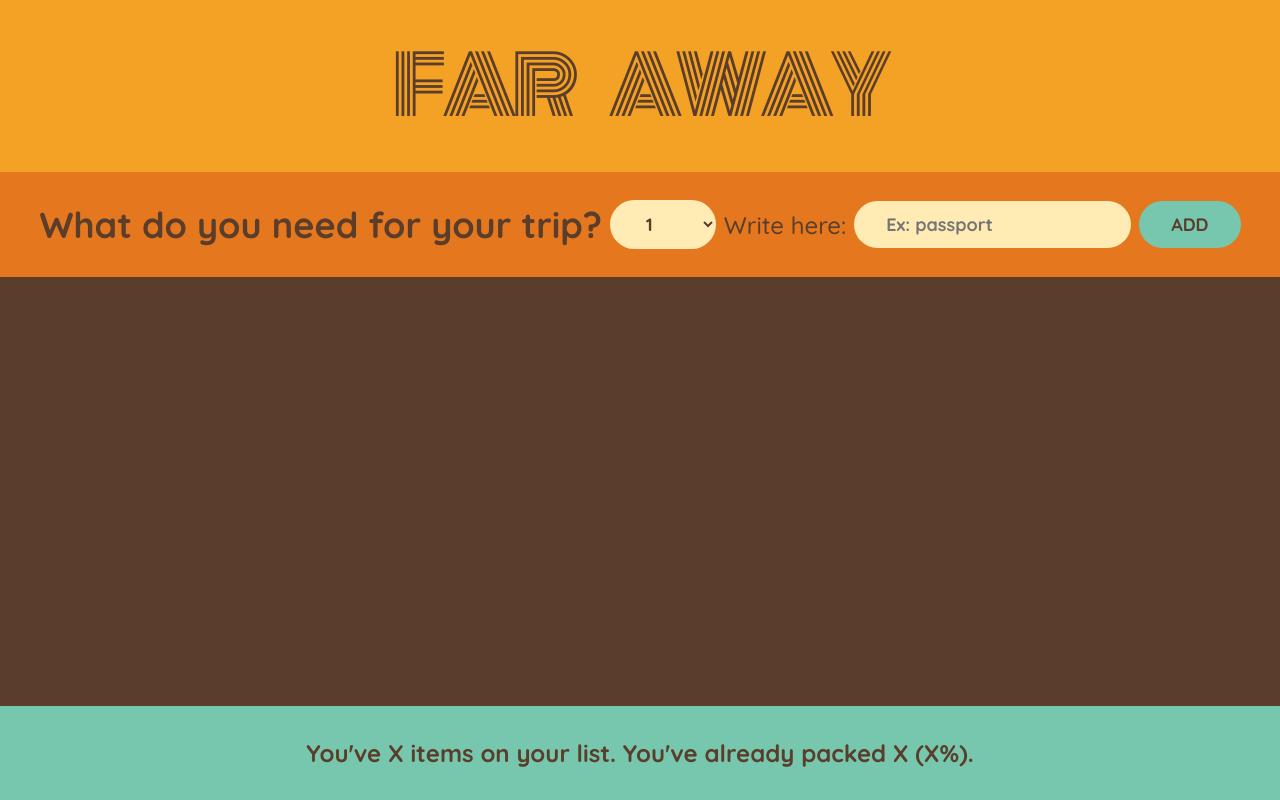
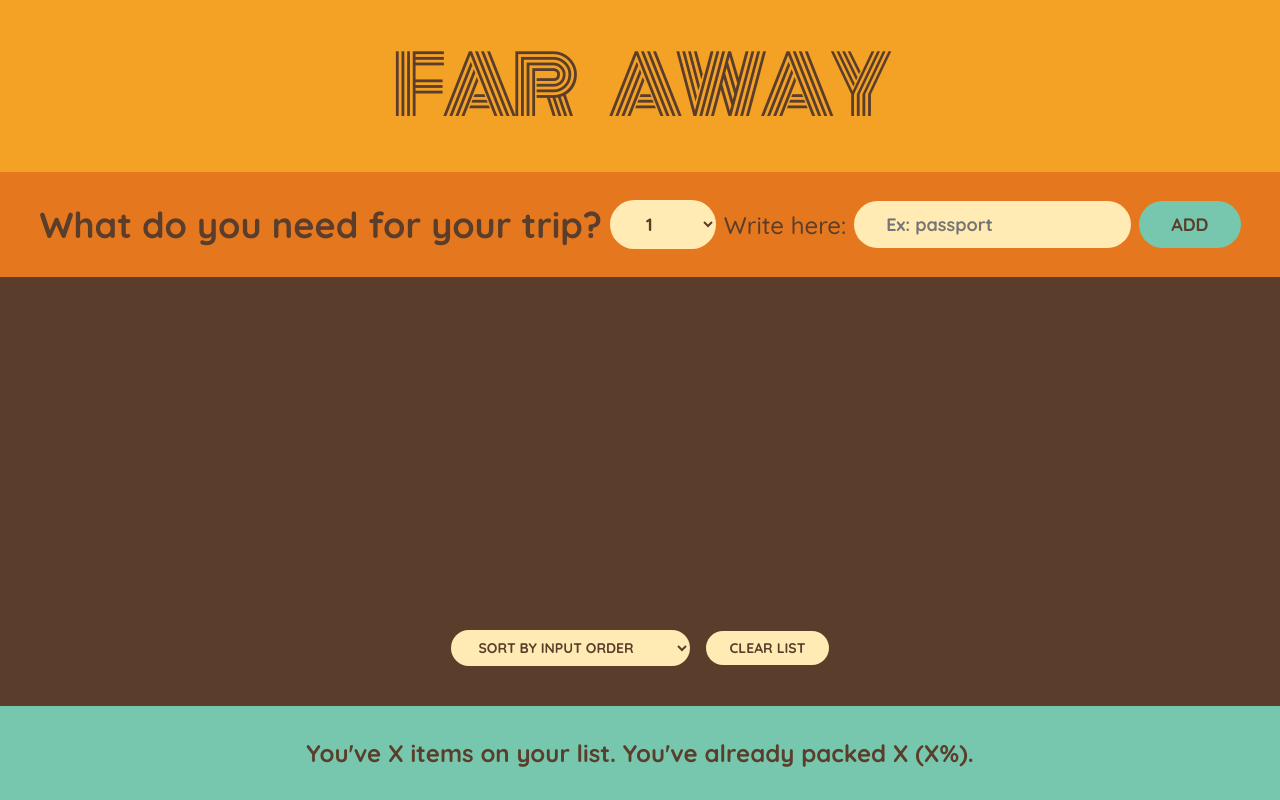
Before and after one commit to marcelabpetroli/far-away, a React (Create React App) app: page / in a window 1280 px wide. Built offline with nearby package versions, Linux system fonts and the light colour scheme; the HTML template or start-up script is replaced by a standard one.

Commit message:
feat: add sorting layout

```diff
--- a/src/App.js
+++ b/src/App.js
@@ -90,6 +90,15 @@ function PackingList({ items, onToggleItem, onDeleteItem }) {
           />
         ))}
       </ul>
+
+      <div className='actions'>
+        <select>
+          <option value='input'>Sort by input order</option>
+          <option value='description'>Sort by description</option>
+          <option value='packed'>Sort by packed status</option>
+        </select>
+        <button>Clear list</button>
+      </div>
     </div>
   );
 }
```
